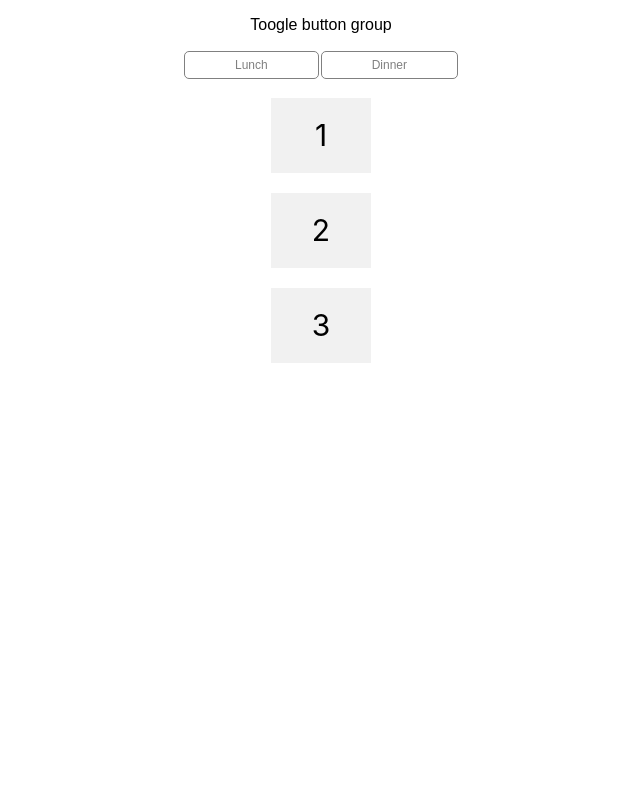
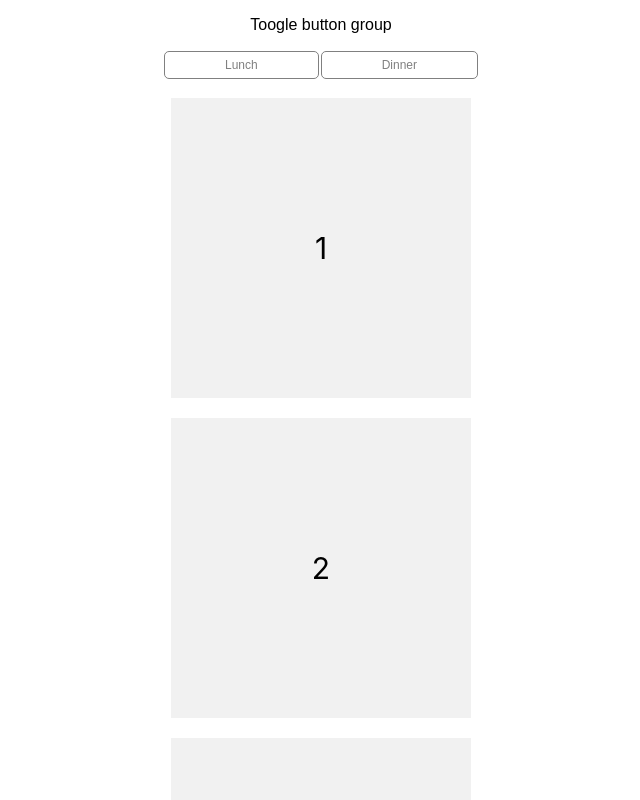
Before and after one commit to agilsaputra/my-kulina-app, a React (Create React App) app: page / in a window 1280 px wide. Shown: the top 800 px of the page, without its empty margins (319-959 px from the left). Built offline with nearby package versions, Linux system fonts and the light colour scheme.

Commit message:
new update

```diff
--- a/package.json
+++ b/package.json
@@ -9,7 +9,9 @@
     "react": "^16.13.1",
     "react-dom": "^16.13.1",
     "react-native-button-toggle-group": "^1.1.0",
+    "react-native-slideable-calendar-strip": "^0.4.0",
     "react-scripts": "3.4.3",
+    "simple-react-calendar": "^2.2.8",
     "styled-components": "^4.0.0"
   },
   "scripts": {
--- a/src/App.css
+++ b/src/App.css
@@ -20,19 +20,24 @@ button:active {
 button:focus {
 	background:grey;
 	color :white;
+	outline:none;
   }
 .flex-container {
 	align-items:center;
 	display: flex;
 	flex-direction: column;
+
   }
 
 .flex-container > div {
 	background-color: #f1f1f1;
 
-	width: 100px;
+	width: 300px;
+	height: 300px ;
 	margin: 10px;
 	text-align: center;
-	line-height: 75px;
+	line-height: 300px;
 	font-size: 30px;
+
+
   }
--- a/src/App.js
+++ b/src/App.js
@@ -1,6 +1,7 @@
 import React, {Component} from 'react';
 import "./App.css";
 import styled from 'styled-components' ;
+import SimpleReactCalendar from 'simple-react-calendar'
 
 
 
@@ -14,9 +15,9 @@ const Button = styled.button`
   border-radius: 5px;
   margin: 1px;
   border: 0.5px solid grey;
-  padding:6px 50px;
+  padding:6px 60px;
   color: grey;
-
+  align-items:center;
 
 `;
 
@@ -27,8 +28,7 @@ class App extends Component {
       <div className="App">
         <p>Toogle button group</p>
 
-
-        <div button>
+        <div class="button">
         <Button >Lunch </Button>
         <Button >Dinner </Button>
         </div>
@@ -36,10 +36,13 @@ class App extends Component {
       <body>
         <div class="flex-container">
               <div>1</div>
+
               <div>2</div>
+
               <div>3</div>
         </div>
       </body>
+
         </div>
     )
   }
```
Also changed, not shown: 1 other file (tests, documents, lock files or other folders).
